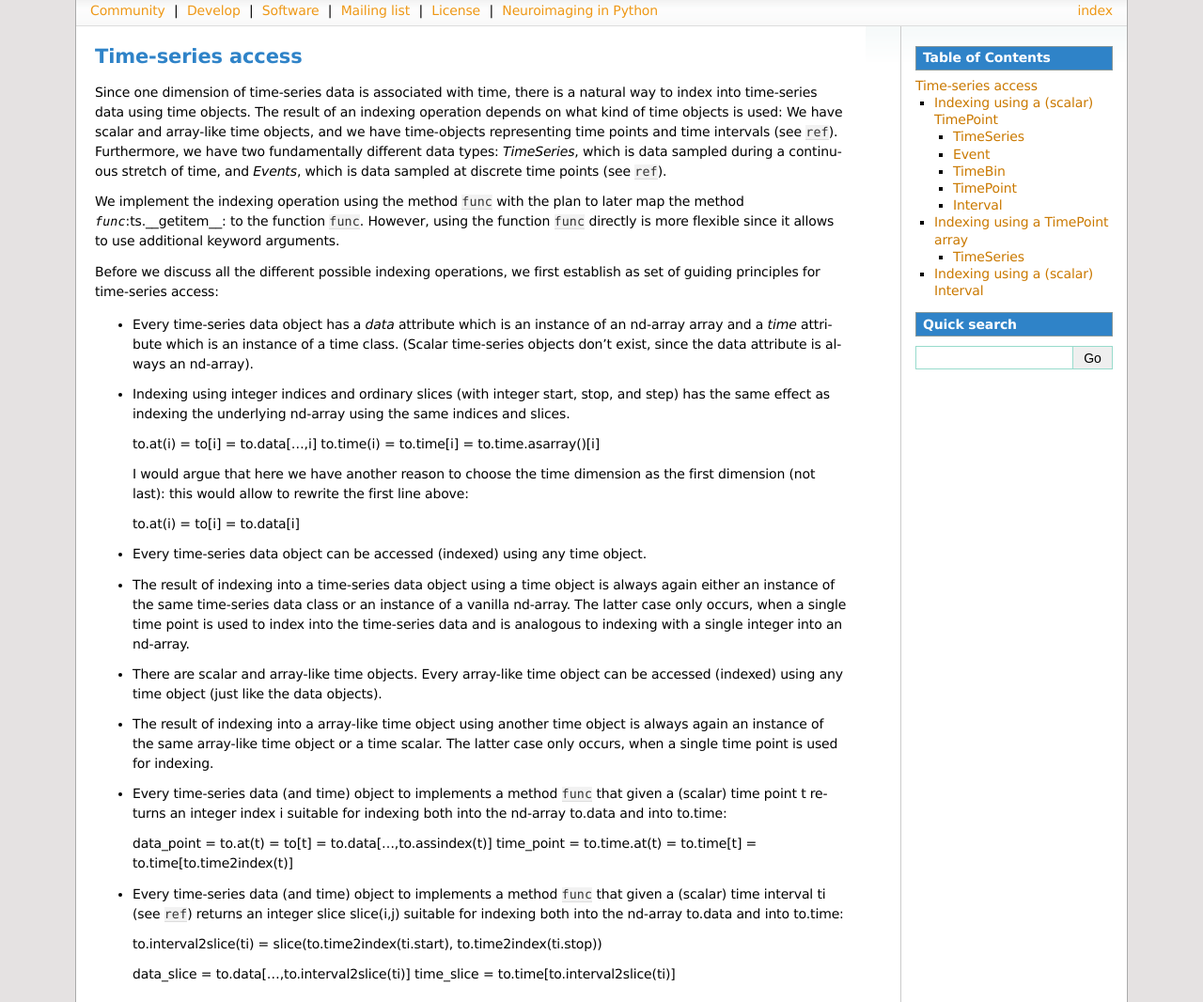
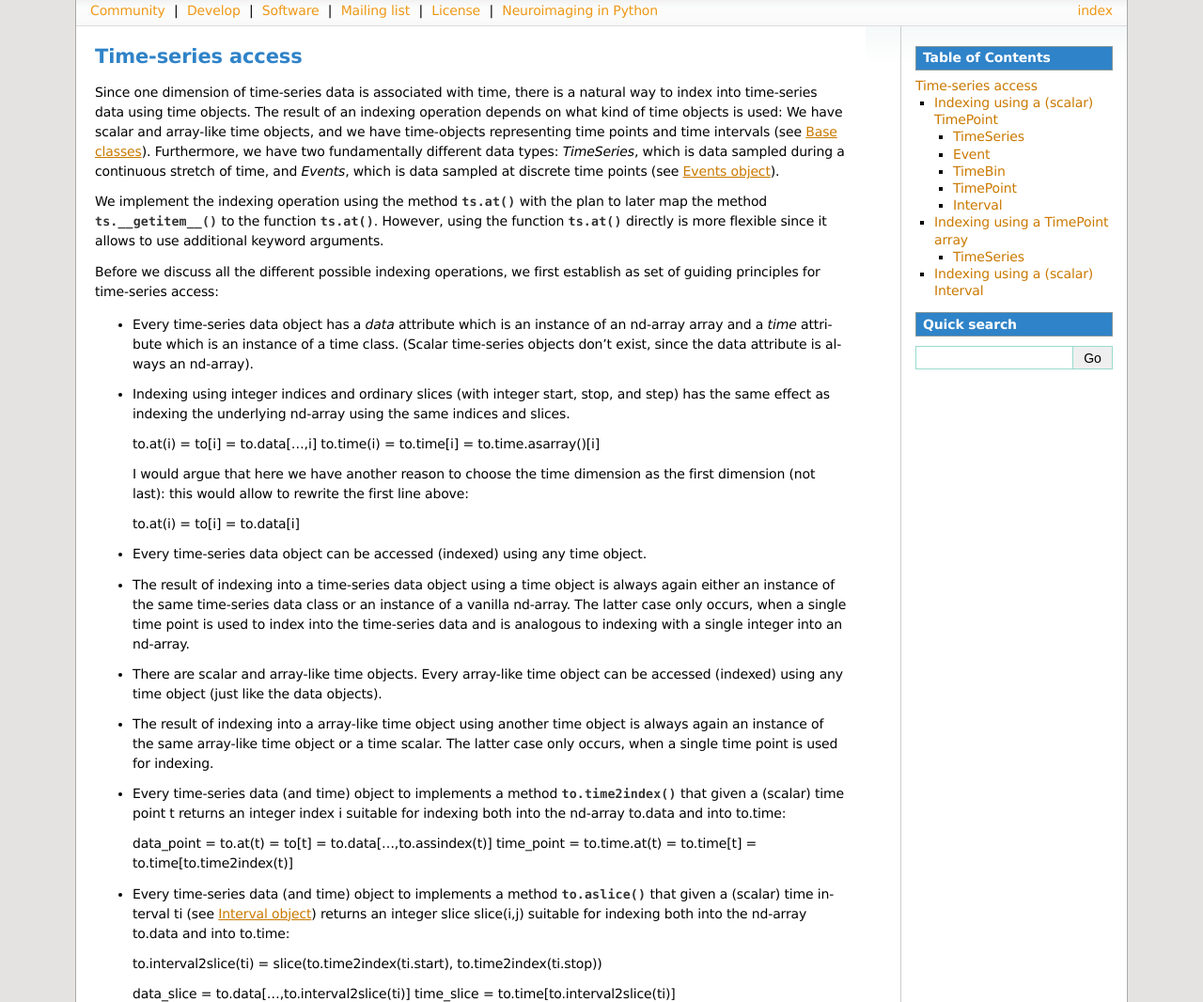
Before and after one commit to nipy/nitime, a Sphinx documentation site: the page built from doc/discussion/time_series_access.rst, in a window 1280 px wide and 1400 px high. Shown: the part 334-1400 px from the top of the window at 94% size. Built offline with Sphinx 7.4.7, drawn with Linux system fonts in a browser that asks for light colours; formulas are drawn with MathJax 3; cross-references to code outside the pages are shown as plain code; some of the changed text lies outside the part shown.

Commit message:
Fixed sphinx references in discussion. Cleaned up docs a little bit

```diff
--- a/doc/api/generated/nitime.algorithms.rst
+++ b/doc/api/generated/nitime.algorithms.rst
@@ -23,6 +23,9 @@ Functions
 
 
 .. autofunction:: nitime.algorithms.cache_to_coherency
+
+
+.. autofunction:: nitime.algorithms.cache_to_phase
 
 
 .. autofunction:: nitime.algorithms.cache_to_psd
--- a/doc/discussion/time_series_access.rst
+++ b/doc/discussion/time_series_access.rst
@@ -6,14 +8,14 @@ Since one dimension of time-series data is associated with time, there is a
 natural way to index into time-series data using time objects. The result of
 an indexing operation depends on what kind of time objects is used: We have
 scalar and array-like time objects, and we have time-objects representing time
-points and time intervals (see `ref`:base_class_discussion.rst:). Furthermore,
+points and time intervals (see :ref:`base_classes`). Furthermore,
 we have two fundamentally different data types: *TimeSeries*, which is data
 sampled during a continuous stretch of time, and *Events*, which is data
-sampled at discrete time points (see `ref`:events_class_discussion.rst:).
+sampled at discrete time points (see :ref:`event_class`).
 
-We implement the indexing operation using the method `func`:ts.at: with the
-plan to later map the method `func`:ts.__getitem__: to the function
-`func`:ts.at:. However, using the function `func`:ts.at: directly is more
+We implement the indexing operation using the method :func:`ts.at` with the
+plan to later map the method :func:`ts.__getitem__` to the function
+:func:`ts.at`. However, using the function :func:`ts.at` directly is more
 flexible since it allows to use additional keyword arguments.
 
 Before we discuss all the different possible indexing operations, we first
@@ -51,7 +53,7 @@ establish as set of guiding principles for time-series access:
   for indexing.
 
 * Every time-series data (and time) object to implements a method
-  `func`:to.time2index: that given a (scalar) time point t returns an integer
+  :func:`to.time2index` that given a (scalar) time point t returns an integer
   index i suitable for indexing both into the nd-array to.data and into
   to.time:
 
@@ -59,8 +61,8 @@ establish as set of guiding principles for time-series access:
   time_point = to.time.at(t) = to.time[t] = to.time[to.time2index(t)]
 
 * Every time-series data (and time) object to implements a method
-  `func`:to.aslice: that given a (scalar) time interval ti (see
-  `ref`:interval_object_discussion.rst:) returns an integer slice slice(i,j)
+  :func:`to.aslice` that given a (scalar) time interval ti (see
+  :ref:`interval_object`) returns an integer slice slice(i,j)
   suitable for indexing both into the nd-array to.data and into to.time:
 
   to.interval2slice(ti) = slice(to.time2index(ti.start), to.time2index(ti.stop))
@@ -120,9 +122,9 @@ Interval
 ~~~~~~~~
 
 Here, ti is an array-like Interval object, not a scalar Interval (see
-`ref`:interval_object_discussion.rst:). This is the only case, I am not quite
-sure what to expect and if it even makes sense to implement this. One thing
-that would make sense is that
+:ref:`interval_object`). This is the only case, I am not quite sure what to
+expect and if it even makes sense to implement this. One thing that would make
+sense is that
 
   ti.at(t) returns another Interval array containing all intervals that
   contain the time point t.
@@ -143,8 +145,9 @@ Access with a *TimePoint* array tp into a *TimeSeries* object ts returns a new
 Indexing using a (scalar) Interval
 ----------------------------------
 
-Access using intervals (see `ref`:interval_object_discussion.rst: ), will give
-you back a uniform time-series objects with the time being of length of
-t_start-t_end and with the ts.t0 offset by the intervals t_offset.
+Access using intervals (see :ref:`interval_object` ), will give you back a
+uniform time-series objects with the time being of length of t_start-t_end and
+with the ts.t0 offset by the intervals t_offset.
 
-This works for *TimeSeries*, *Event*, and *TimePoint* classes.
+This works for :class:`TimeSeries`, :class:`Event`, and :class:`TimePoint`
+classes.
```
Also changed, not shown: other parts of doc/discussion/time_series_access.rst (+2 -0 lines), doc/discussion/base_classes.rst (+31 -25 lines), doc/discussion/event_class.rst (+6 -4 lines), doc/discussion/interval_object.rst (+8 -2 lines), doc/index.rst (+7 -8 lines), 1 other file.
